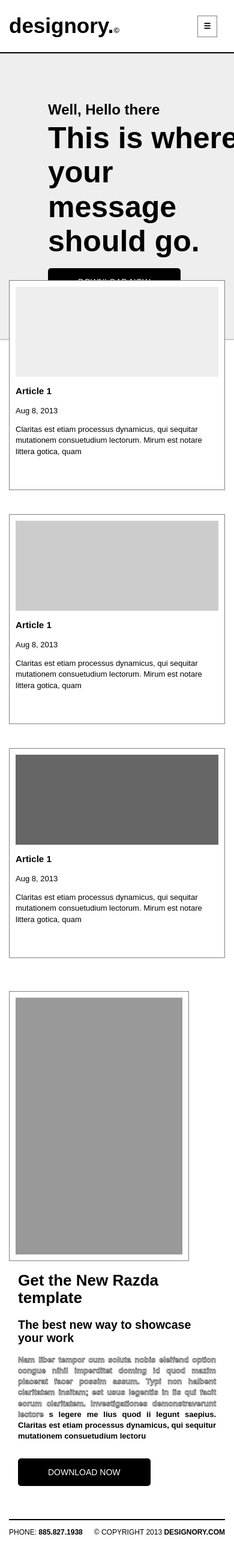
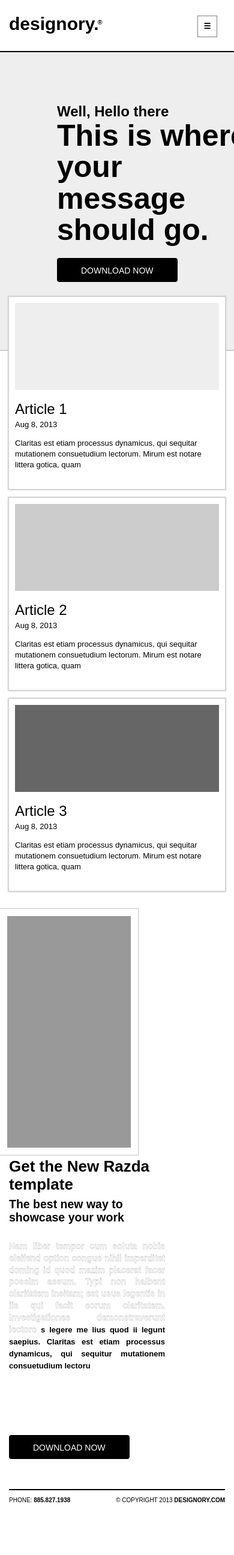
Before and after one commit to constantinpojoga/designory, a PHP site: page / in a window 390 px wide; the page is wider, and only the part inside the window is pictured. Shown: that part at 60% size. After the commit the page ends 2504 px from the top of that part, so only its background shows below. Run offline with PHP 8.4, Linux system fonts and the light colour scheme.

Commit message:
theme match, not responsive

```diff
--- a/app/css/style.css
+++ b/app/css/style.css
@@ -495,13 +495,18 @@ template {
 header {
   position: relative;
   overflow: hidden;
-  color: #111; }
+  color: #111;
+  min-height: 85px; }
   header h1.logo {
+    margin-top: 23px;
     position: relative;
     float: left;
-    font-size: 35px; }
+    font-size: 30px; }
     header h1.logo span {
-      font-size: 13px; }
+      font-size: 11px;
+      position: relative;
+      top: -9px;
+      left: -2px; }
 
 #menu-toggle {
   display: block;
@@ -523,6 +528,7 @@ ul {
   margin-right: 0; }
 
 li {
+  color: #111;
   margin-top: 10px;
   font-size: 12px;
   padding: 1.4em 0 1em 2em;
@@ -546,8 +552,8 @@ li {
 
 footer {
   clear: both;
-  height: 60px;
-  font-size: 12px;
+  height: 65px;
+  font-size: 10px;
   border-top: 2px solid black;
   text-transform: uppercase; }
 
@@ -556,11 +562,11 @@ footer {
 
 .btn {
   display: inline-block;
-  border-radius: 5px;
+  border-radius: 4px;
   color: white;
   font-size: 14px;
   text-transform: uppercase;
-  padding: 15px 50px; }
+  padding: 13px 40px 11px 40px; }
 
 .btn-black {
   background-color: #000; }
@@ -578,35 +584,41 @@ p {
   line-height: 1.4em; }
 
 .negative-margin-top {
-  margin-top: -100px; }
+  margin-top: -90px; }
 
 .hero {
-  min-height: 480px;
+  min-height: 500px;
   background: #eee;
   border-top: 2px solid #000;
   border-bottom: 2px solid #ccc; }
   .hero .hero-center-text {
     position: relative;
-    left: 80px;
-    top: 80px; }
+    left: 95px;
+    top: 85px; }
   .hero h1 {
-    margin-top: 5px;
+    margin-top: 0px;
     font-size: 50px;
-    margin-bottom: 15px; }
+    margin-bottom: 20px;
+    line-height: 1.05em; }
   .hero h3 {
     font-size: 24px;
     margin: 0; }
 
 .section-1 .article-one-third {
-  border: 1px solid gray;
   background: white;
-  min-height: 350px;
+  min-height: 320px;
   padding: 10px;
-  margin-bottom: 40px; }
+  margin-bottom: 40px;
+  -webkit-box-shadow: 0px 0px 2px 2px #ccc;
+  box-shadow: 0px 0px 2px 2px #ccc; }
+  .section-1 .article-one-third h3 {
+    font-size: 24px;
+    font-weight: normal;
+    margin: 18px 0 -10px 0; }
   .section-1 .article-one-third .single-article:first-child {
     margin-right: 0px; }
   .section-1 .article-one-third .single-article-photo {
-    height: 150px;
+    height: 145px;
     display: block; }
 
 .article-photo--1 {
@@ -619,21 +631,38 @@ p {
   background: #666; }
 
 .section-2 {
-  padding: 15px;
+  padding: 15px 100px 0 0;
   clear: both;
-  margin-bottom: 40px; }
+  margin-bottom: 50px; }
   .section-2 .article-one-half {
-    border: 1px solid gray;
-    height: 450px;
+    -webkit-box-shadow: 0px 0px 1px 1px #ccc;
+    box-shadow: 0px 0px 1px 1px #ccc;
+    height: 410px;
     margin: 0 45px 0px -15px;
-    padding: 10px; }
+    padding: 12px; }
     .section-2 .article-one-half .photo-one-half {
       background-color: #999;
       height: 100%; }
   .section-2 .razda-msg {
     text-align: justify;
-    font-weight: bold; }
+    font-weight: bold;
+    line-height: 1.53em;
+    margin-bottom: 105px; }
     .section-2 .razda-msg span {
+      font-size: 14px;
       color: white;
-      -webkit-text-stroke: 1px #666;
-      text-stroke: 1px grey; }
+      -webkit-text-stroke: 1px #999;
+      text-stroke: 1px #999;
+      -webkit-text-stroke-width: thin;
+      text-stroke-width: thin; }
+
+.msg-one-half h1 {
+  margin-top: 5px;
+  margin-bottom: -10px; }
+
+.msg-one-half h2 {
+  margin-bottom: 27px; }
+
+@media (max-width: 768px) {
+  .section-1 .article-one-third {
+    margin-bottom: 15px; } }
--- a/app/index.html
+++ b/app/index.html
@@ -17,7 +17,7 @@
 
   <header>
     <div class=container>
-      <h1 class="logo">designory.<span>&copy;</span></h1>
+      <h1 class="logo">designory.<span>&reg;</span></h1>
       <nav>
         <a href="#" id="menu-toggle"><strong>&#9776;</strong></a>
         <ul id="toggled">
@@ -58,7 +58,7 @@
         <div class="col-4">
           <div class="article-one-third">
             <div class="single-article-photo article-photo--2"></div>
-            <h3>Article 1</h3>
+            <h3>Article 2</h3>
             <p>Aug 8, 2013</p>
             <p>Claritas est etiam processus dynamicus, qui sequitar mutationem consuetudium lectorum. Mirum est notare littera gotica, quam</p>
           </div>
@@ -67,7 +67,7 @@
         <div class="col-4">
           <div class="article-one-third">
             <div class="single-article-photo article-photo--3"></div>
-            <h3>Article 1</h3>
+            <h3>Article 3</h3>
             <p>Aug 8, 2013</p>
             <p>Claritas est etiam processus dynamicus, qui sequitar mutationem consuetudium lectorum. Mirum est notare littera gotica, quam</p>
           </div>
@@ -84,11 +84,10 @@
 
         </div> <!-- .col-6 -->
 
-        <div class="col-6">
+        <div class="col-6 msg-one-half">
           <h1>Get the New Razda template</h1>
           <h2>The best new way to showcase your work</h2>
           <p class="razda-msg"><span>Nam liber tempor cum soluta nobis eleifend option congue nihil imperditet doming id quod mazim placerat facer possim assum. Typi non halbent claritatem insitam; est usus legentis in iis qui facit eorum claritatem. Investigationes demonstraverunt lectore</span> s legere me lius quod ii legunt saepius. Claritas est etiam processus dynamicus, qui sequitur mutationem consuetudium lectoru</p>
-          <br />
           <a href="#" class="btn btn-black">download now</a>
         </div> <!-- .col-6 -->
       </div> <!-- .row -->
--- a/app/scss/partials/_button.scss
+++ b/app/scss/partials/_button.scss
@@ -1,10 +1,10 @@
 .btn {
   display: inline-block;
-  border-radius: 5px;
+  border-radius: 4px;
   color: white;
   font-size: 14px;
   text-transform: uppercase;
-  padding: 15px 50px;
+  padding: 13px 40px 11px 40px;
   // font-weight: bold;
 }
 
--- a/app/scss/partials/_footer.scss
+++ b/app/scss/partials/_footer.scss
@@ -1,7 +1,7 @@
 footer {
   clear: both;
-  height: 60px;
-  font-size: 12px;
+  height: 65px;
+  font-size: 10px;
   border-top: 2px solid black;
   text-transform: uppercase;
 }
--- a/app/scss/partials/_header.scss
+++ b/app/scss/partials/_header.scss
@@ -2,14 +2,18 @@
 header {
   position: relative;
   overflow: hidden;
-  // border-bottom: 1px solid grey;
   color: #111;
+  min-height: 85px;
   h1.logo {
+    margin-top: 23px;
     position: relative;
     float: left;
-    font-size: 35px;
+    font-size: 30px;
     span {
-      font-size: 13px;
+      font-size: 11px;
+      position: relative;
+      top: -9px;
+      left: -2px;
     }
   }
 }
@@ -37,6 +41,7 @@ ul {
 }
 
 li {
+  color: #111;
   margin-top: 10px;
   font-size: 12px;
   padding: 1.4em 0 1em 2em;
--- a/app/scss/style.scss
+++ b/app/scss/style.scss
@@ -25,24 +25,25 @@ p {
 }
 
 .negative-margin-top {
-  margin-top: -100px;
+  margin-top: -90px;
 }
 
 // Hero Styling
 .hero {
-  min-height: 480px;
+  min-height: 500px;
   background: $gray-1;
   border-top: 2px solid $black;
   border-bottom: 2px solid $gray-2;
   .hero-center-text {
     position: relative;
-    left: 80px;
-    top: 80px;
+    left: 95px;
+    top: 85px;
   }
   h1 {
-    margin-top: 5px;
+    margin-top: 0px;
     font-size: 50px;
-    margin-bottom: 15px;
+    margin-bottom: 20px;
+    line-height: 1.05em;
   }
   h3 {
     font-size: 24px;
@@ -54,17 +55,22 @@ p {
 // Article
 .section-1 {
   .article-one-third {
-    border: 1px solid $gray;
     background: white;
-    min-height: 350px;
+    min-height: 320px;
     padding: 10px;
     margin-bottom: 40px;
+    -webkit-box-shadow: 0px 0px 2px 2px $gray-2;
+            box-shadow: 0px 0px 2px 2px $gray-2;
+  h3 {
+    font-size: 24px;
+    font-weight: normal;
+    margin: 18px 0 -10px 0;
+  }
   .single-article:first-child {
     margin-right: 0px;
   }
     .single-article-photo {
-      // margin: 5px;
-      height: 150px;
+      height: 145px;
       display: block;
     }
   }
@@ -75,14 +81,15 @@ p {
 .article-photo--3 {background: $gray-3}
 
 .section-2 {
-  padding: 15px;
+  padding: 15px 100px 0 0;
   clear: both;
-  margin-bottom: 40px;
+  margin-bottom: 50px;
   .article-one-half {
-    border: 1px solid $gray;
-    height: 450px;
+    -webkit-box-shadow: 0px 0px 1px 1px $gray-2;
+            box-shadow: 0px 0px 1px 1px $gray-2;
+    height: 410px;
     margin: 0 45px 0px -15px;
-    padding: 10px;
+    padding: 12px;
     .photo-one-half {
       background-color: $gray-4;
       height: 100%;
@@ -91,10 +98,34 @@ p {
   .razda-msg {
     text-align: justify;
     font-weight: bold;
+    line-height: 1.53em;
+    margin-bottom: 105px;
     span {
+      font-size: 14px;
       color: white;
-      -webkit-text-stroke: 1px $gray-3;
-              text-stroke: 1px grey;
+      -webkit-text-stroke: 1px $gray-4;
+              text-stroke: 1px $gray-4;
+      -webkit-text-stroke-width: thin;
+              text-stroke-width: thin;
+      // text-shadow: 0px 0px 1px $gray-4;
     }
   }
 }
+
+.msg-one-half {
+  h1 {
+    margin-top: 5px;
+    margin-bottom: -10px;
+  }
+  h2 {
+    margin-bottom: 27px;
+  }
+}
+
+@media (max-width: 768px) {
+  .section-1 {
+    .article-one-third {
+      margin-bottom: 15px;
+    }
+  }
+}
```
